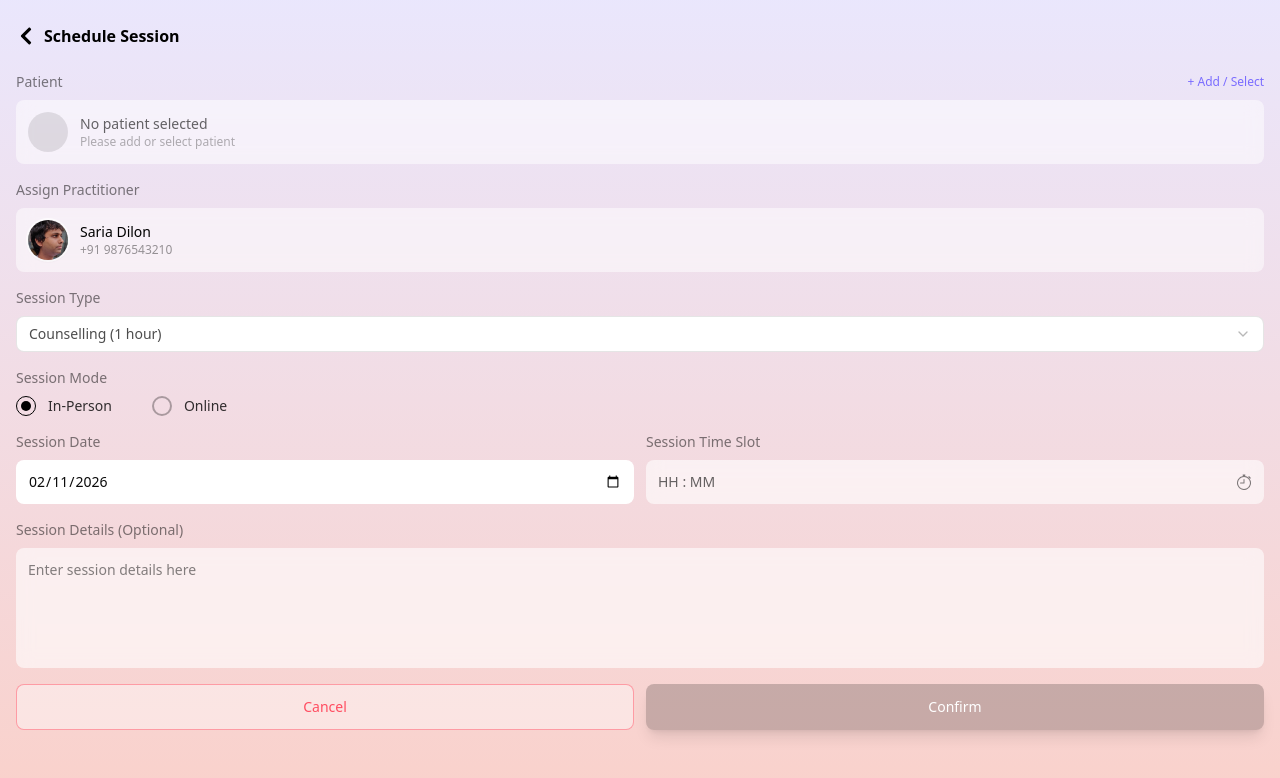
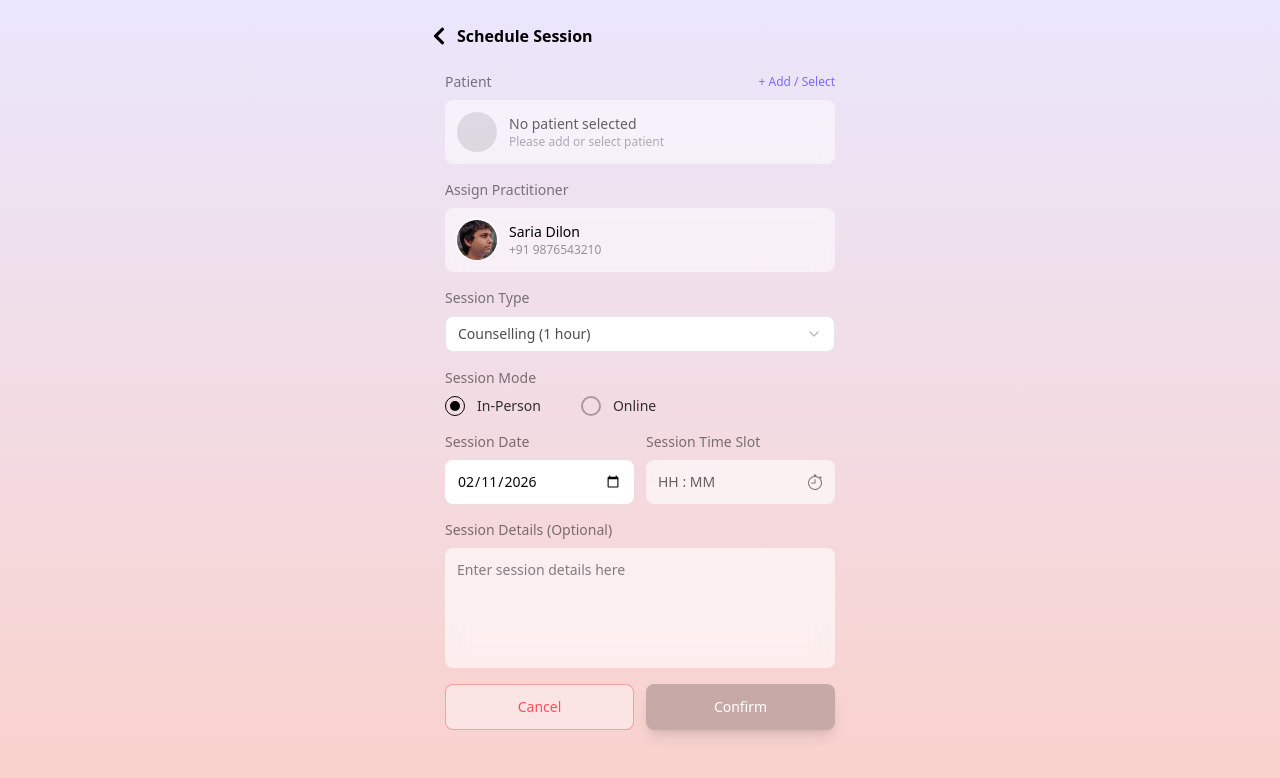
Before and after one commit to Sameercode660/frontend-assignment, a Next.js app: page /schedule in a window 1280 px wide. Shown: the top 778 px of the page. Built offline with nearby package versions, Linux system fonts and the light colour scheme.

Commit message:
ui changes

```diff
--- a/app/page.tsx
+++ b/app/page.tsx
@@ -79,7 +79,7 @@ export default async function HomePage() {
         </div>
       </div>
 
-      <div className="px-4 fixed bottom-5 left-0 right-0 w-full">
+      <div className="fixed bottom-5 left-1/2 w-full max-w-lg -translate-x-1/2 px-4">
         <Link
           href="/doctors"
           className="block w-full rounded-md bg-linear-to-r from-[#a79cff] to-[#ffb0b0] px-4 py-3 text-center font-medium text-white shadow-lg"
--- a/app/schedule/page.tsx
+++ b/app/schedule/page.tsx
@@ -5,15 +5,24 @@ import { FaChevronLeft } from "react-icons/fa";
 export default function SchedulePage() {
   return (
     <div className="min-h-screen w-full bg-linear-to-b from-[#dfdafba9] to-[#F9CCC5]/90">
-      <div className="flex items-center gap-2 px-4 pt-6 py-2">
-        <Link href="/doctors" className="text-white/90 ">
-            <FaChevronLeft color="black" size={20}/>
-        </Link>
-        <h1 className="text-base font-semibold text-black">Schedule Session</h1>
-      </div>
 
-      <div className="mt-4">
-        <ScheduleSessionForm />
+      {/* Centered Container */}
+      <div className="mx-auto w-full max-w-[454px]">
+
+        <div className="flex items-center gap-2 px-4 pt-6 py-2">
+          <Link href="/doctors" className="text-white/90">
+            <FaChevronLeft color="black" size={20} />
+          </Link>
+
+          <h1 className="text-base font-semibold text-black">
+            Schedule Session
+          </h1>
+        </div>
+
+        <div className="mt-4 px-4">
+          <ScheduleSessionForm />
+        </div>
+
       </div>
     </div>
   );
```
Lines whose indentation alone changed are shown as unchanged.
